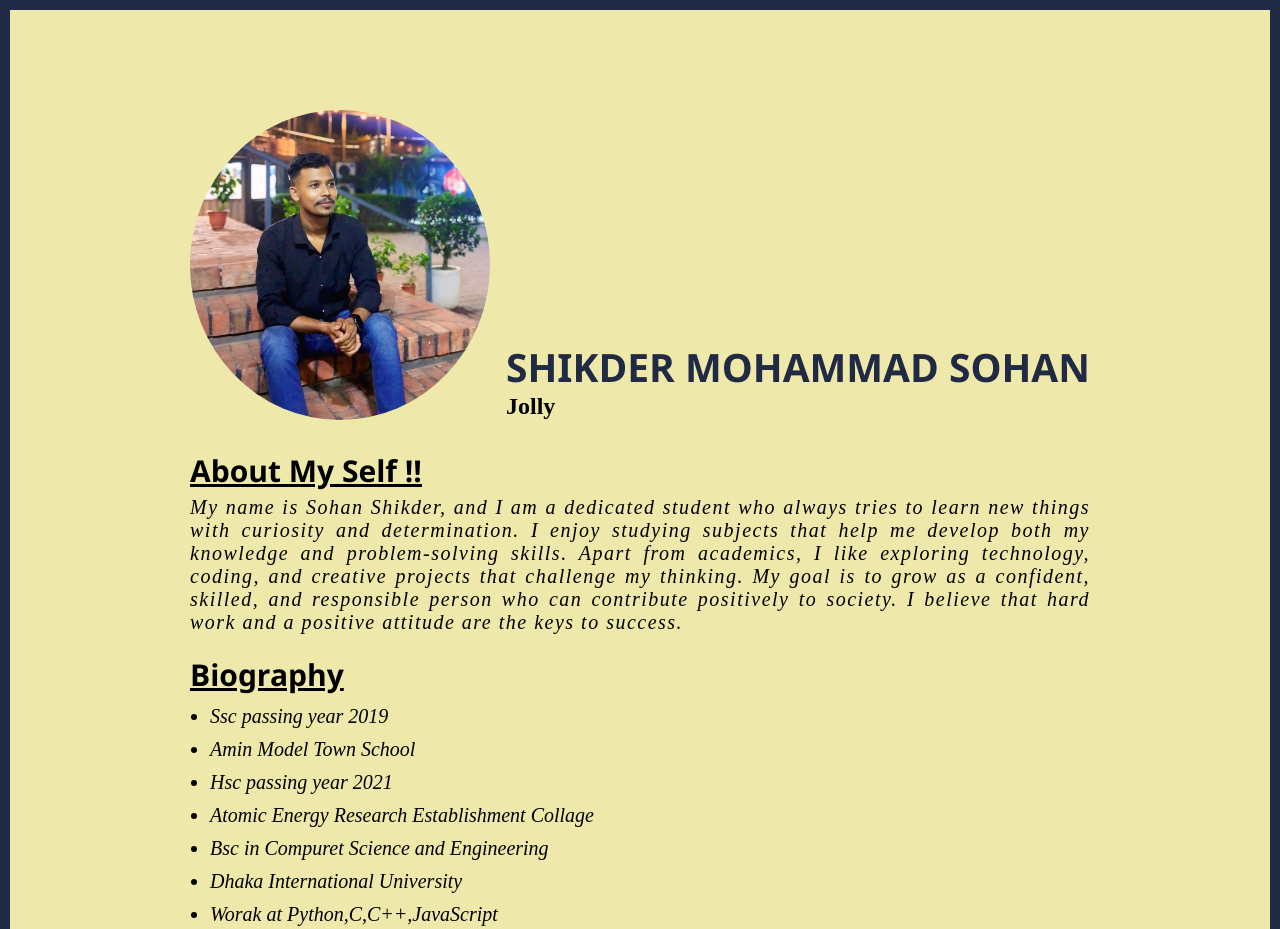
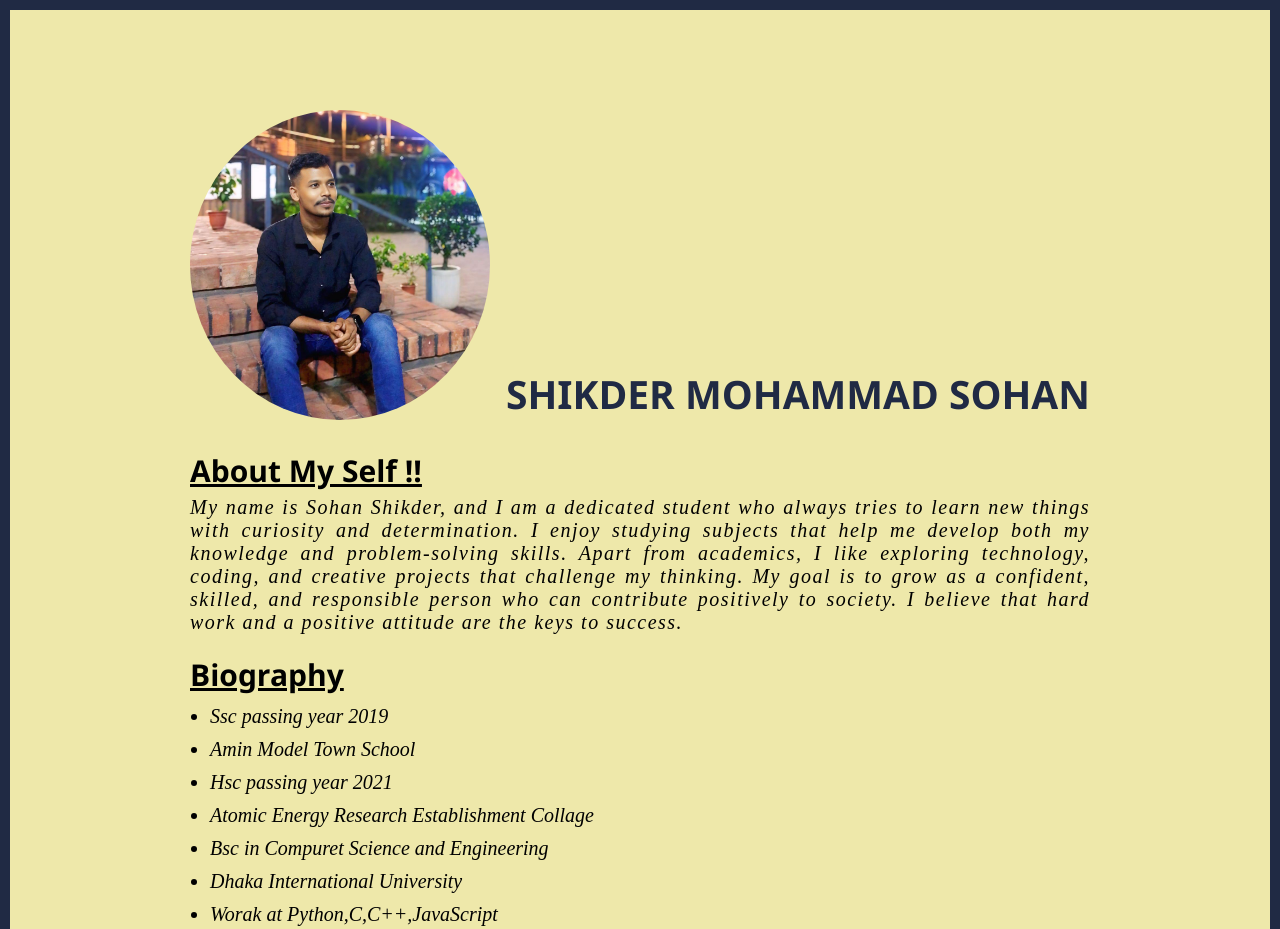
Before and after one commit to sohan-118/Project1, a plain HTML site: page index.html in a window 1280 px wide. Shown: the top 929 px of the page. Drawn offline with Linux system fonts and the light colour scheme.

Commit message:
Fix HTML structure and content errors

```diff
--- a/index.html
+++ b/index.html
@@ -18,7 +18,7 @@
                 </div>
                 <div>
                     <h1>Shikder Mohammad Sohan</h1>
-                    <h2>Jolly</h2>
+
                 </div>
             </section>
             <section class="about_section">
```
